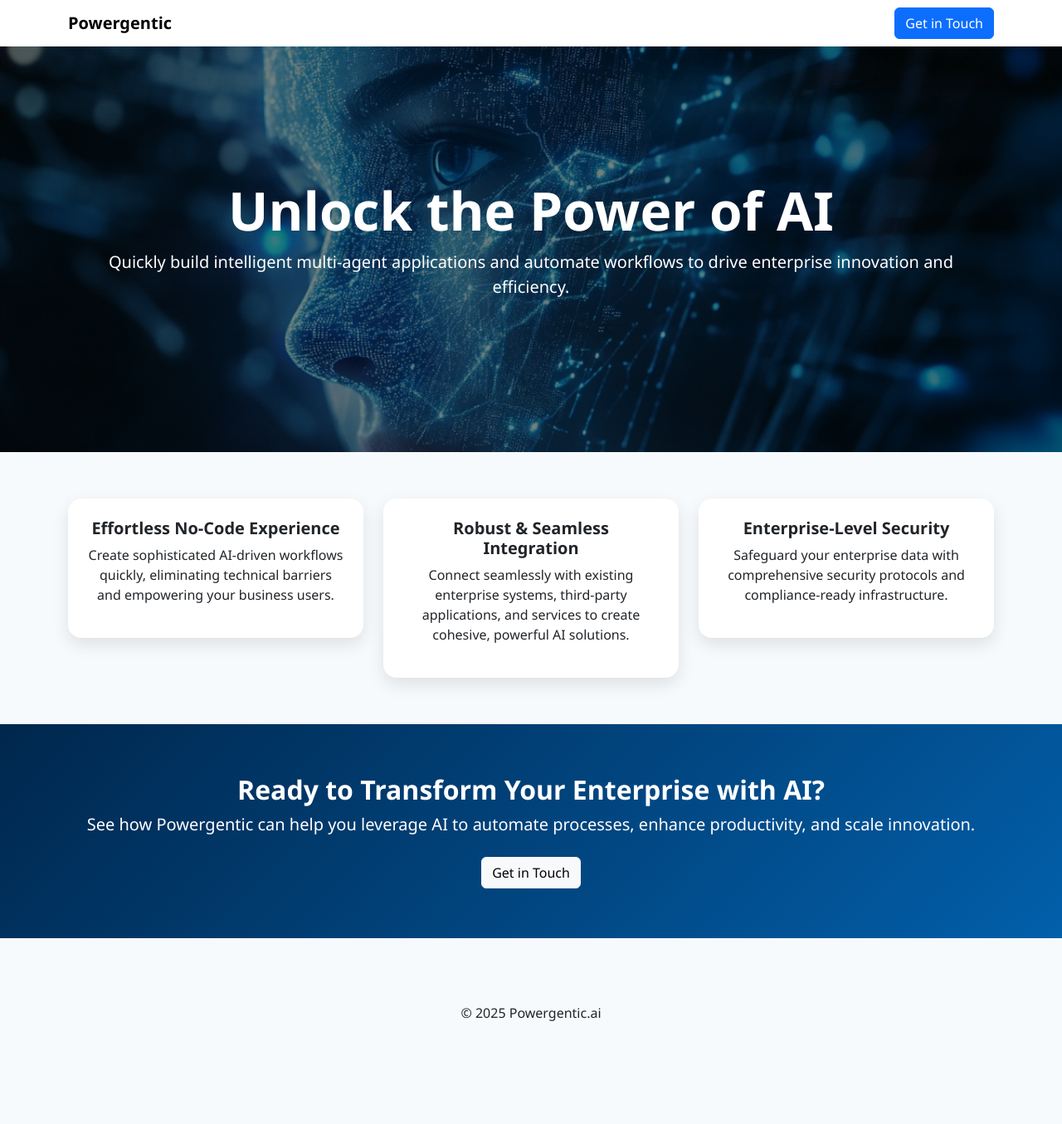
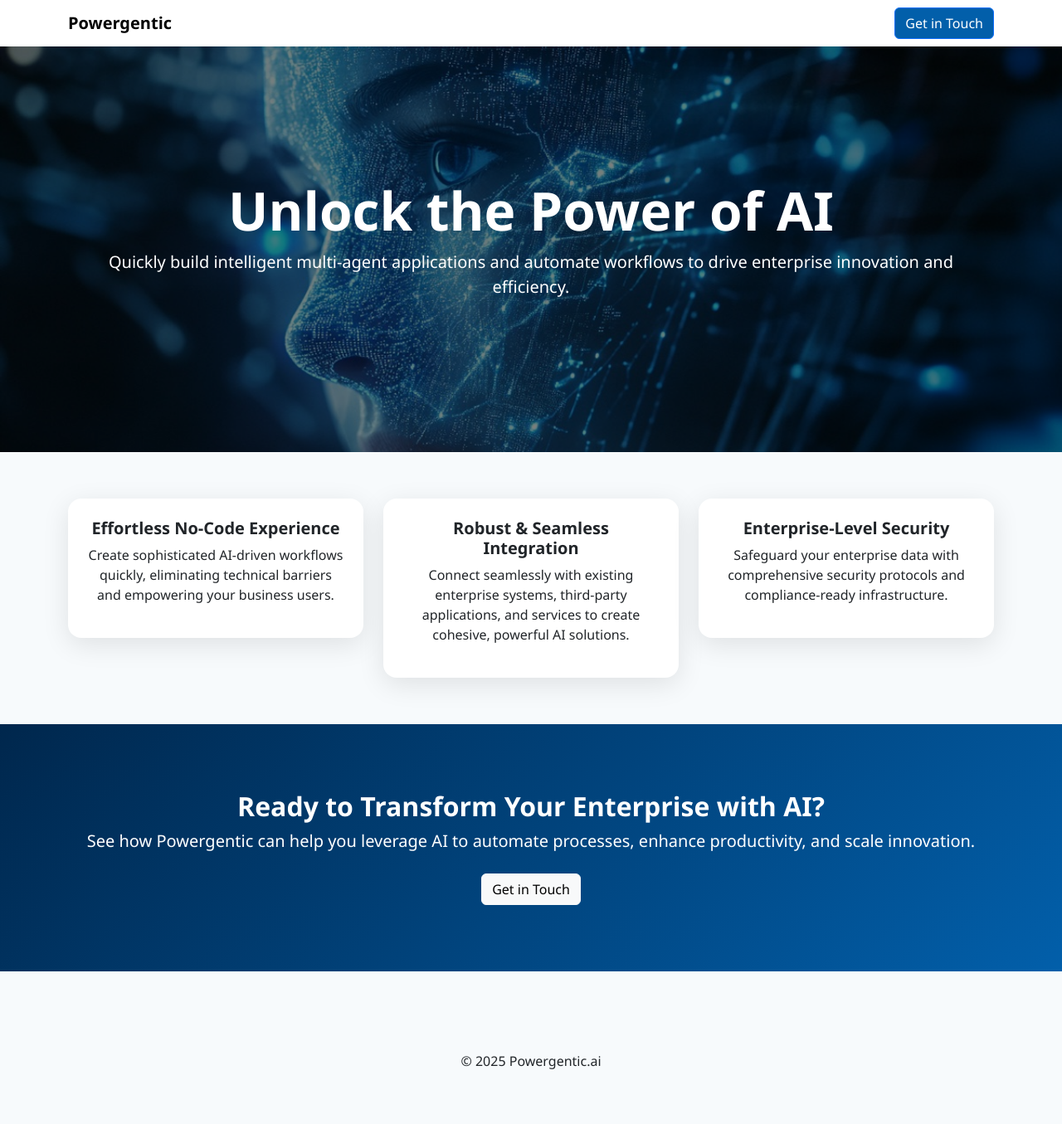
Before and after one commit to powergentic/website, a Jekyll site: the page built from index.html, in a window 1280 px wide. Shown: the whole page at 83% size. Built offline with Jekyll 4.4.1, drawn with Linux system fonts in a browser that asks for light colours; before the commit the page ends 1279 px from its top, so only the background shows below that.

Commit message:
Update styles.css

```diff
--- a/css/styles.css
+++ b/css/styles.css
@@ -9,6 +9,10 @@
 
 .navbar-brand {
   font-weight: bold;
+}
+
+.btn-primary {
+  background-color: #025FAA;
 }
 
 .hero-section {
@@ -38,9 +42,10 @@
 }
 
 .hero-btn {
-  background-color: #fff;
-  color: #2b59c3;
+  background-color: transparent;
+  color: #fff;
   font-weight: bold;
+  border: solid 0.1em #fff;
   border-radius: 50px;
   padding: 12px 30px;
   transition: all 0.3s ease;
@@ -48,13 +53,13 @@
 
 .hero-btn:hover {
   transform: translateY(-3px);
-  box-shadow: 0 10px 20px rgba(0,0,0,0.15);
+  box-shadow: 0 1em 2em rgba(0,0,0,0.15);
 }
 
 .feature-card {
   border: none;
   border-radius: 1rem;
-  box-shadow: 0 8px 20px rgba(0,0,0,0.1);
+  box-shadow: 0 0.5em 2em rgba(0,0,0,0.1);
   transition: transform 0.3s ease;
 }
 
@@ -63,11 +68,11 @@
 }
 
 .cta-section {
-  padding: 60px 0;
+  padding: 5em 0;
   background: linear-gradient(135deg, #00274D, #025FAA);
   color: #fff;
 }
 
 footer {
-  padding: 30px 0;
+  padding: 3em 0;
 }
```
